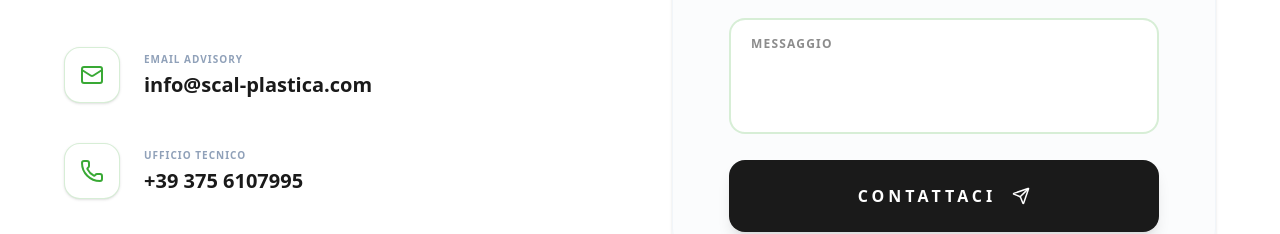
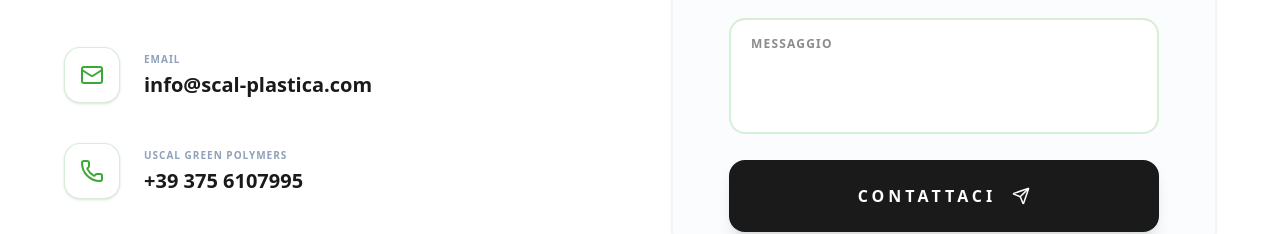
Before and after one commit to mattebicu/mattebicu-scal-site, a Next.js app: page /contatti in a window 1280 px wide. Shown: the part 487-721 px from the top of the page. Built offline with nearby package versions, Linux system fonts and the light colour scheme; no server answers.

Commit message:
modifiche contatti

```diff
--- a/src/app/(site)/contatti/page.js
+++ b/src/app/(site)/contatti/page.js
@@ -71,7 +71,7 @@ export default async function ContattiPage() {
                 <Mail size={24} />
               </div>
               <div>
-                <p className="text-[10px] uppercase font-bold text-slate-400 mb-1 tracking-widest">Email Advisory</p>
+                <p className="text-[10px] uppercase font-bold text-slate-400 mb-1 tracking-widest">Email</p>
                 <p className="font-bold text-xl group-hover:text-[#39A935] transition-colors">{info?.email || "info@scal-plastica.com"}</p>
               </div>
             </a>
@@ -82,7 +82,7 @@ export default async function ContattiPage() {
                 <Phone size={24} />
               </div>
               <div>
-                <p className="text-[10px] uppercase font-bold text-slate-400 mb-1 tracking-widest">Ufficio Tecnico</p>
+                <p className="text-[10px] uppercase font-bold text-slate-400 mb-1 tracking-widest">USCAL GREEN POLYMERS</p>
                 <p className="font-bold text-xl group-hover:text-[#39A935] transition-colors">{info?.phone || "+39 375 6107995"}</p>
               </div>
             </a>
@@ -94,7 +94,7 @@ export default async function ContattiPage() {
                   <Phone size={24} />
                 </div>
                 <div>
-                  <p className="text-[10px] uppercase font-bold text-slate-400 mb-1 tracking-widest">Ufficio Tecnico</p>
+                  <p className="text-[10px] uppercase font-bold text-slate-400 mb-1 tracking-widest">SCAL GREEN POLYMERS</p>
                   <p className="font-bold text-xl group-hover:text-[#39A935] transition-colors">{info?.phone2}</p>
                 </div>
               </a>
```
